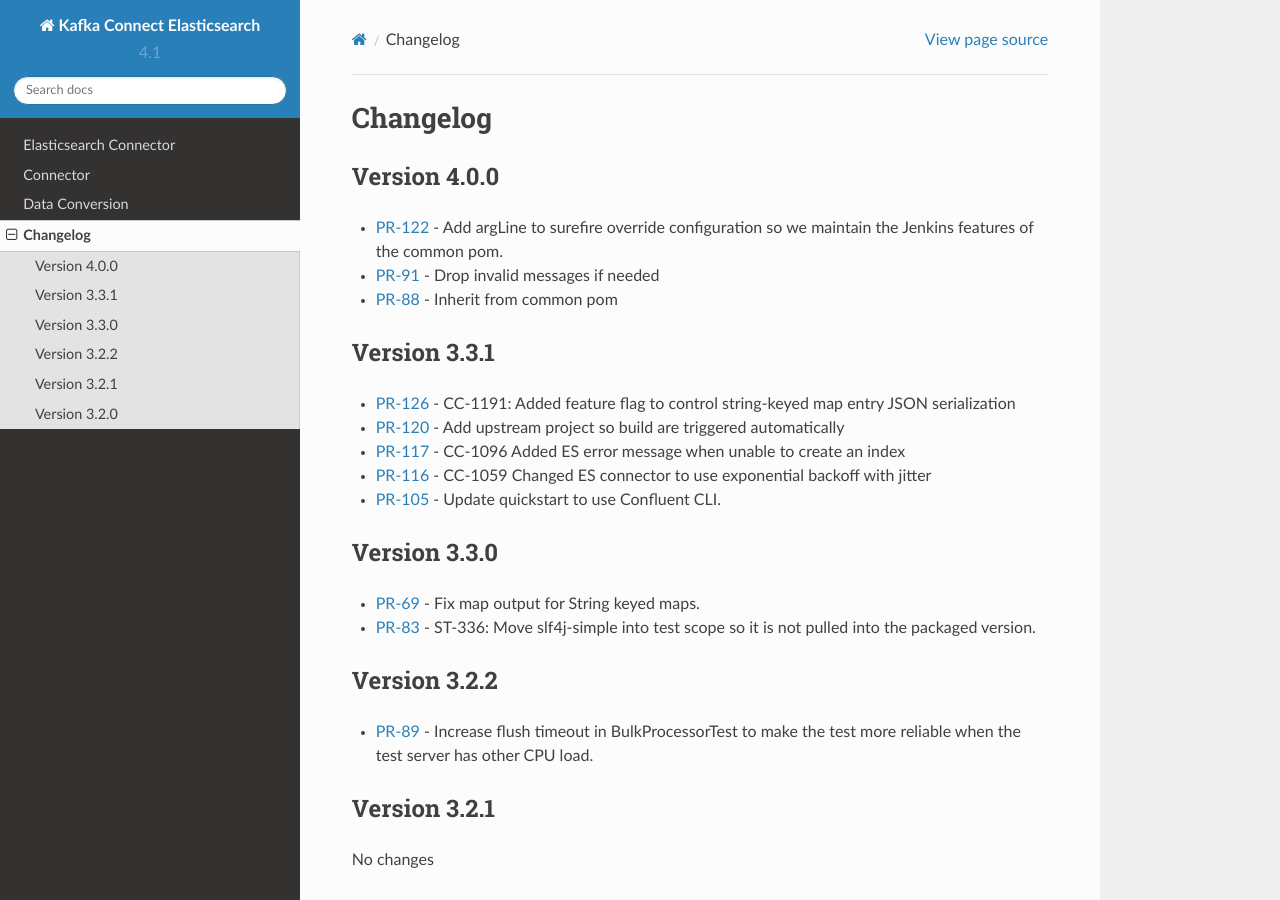
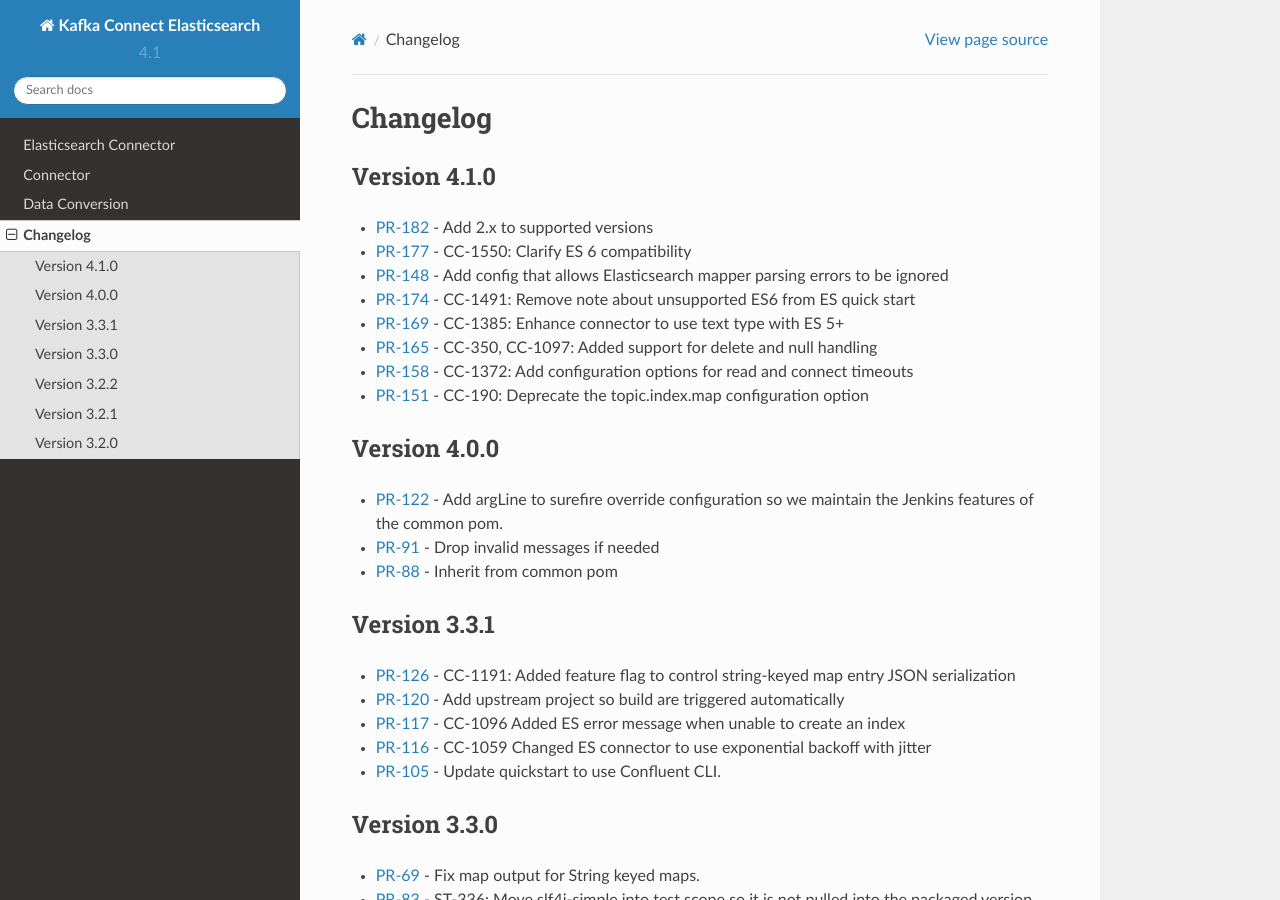
Before and after one commit to confluentinc/kafka-connect-elasticsearch, a Sphinx documentation site: the page built from docs/changelog.rst, in a window 1280 px wide and 900 px high. Built offline with Sphinx 7.4.7 and the Read the Docs theme 2.0.0, drawn with Linux system fonts in a browser that asks for light colours.

Commit message:
CC-1692: Updated release notes for 4.1.0

```diff
--- a/docs/changelog.rst
+++ b/docs/changelog.rst
@@ -2,6 +2,19 @@
 
 Changelog
 =========
+
+
+Version 4.1.0
+-------------
+
+* `PR-182 <https://github.com/confluentinc/kafka-connect-elasticsearch/pull/182>`_ - Add 2.x to supported versions
+* `PR-177 <https://github.com/confluentinc/kafka-connect-elasticsearch/pull/177>`_ - CC-1550: Clarify ES 6 compatibility
+* `PR-148 <https://github.com/confluentinc/kafka-connect-elasticsearch/pull/148>`_ - Add config that allows Elasticsearch mapper parsing errors to be ignored
+* `PR-174 <https://github.com/confluentinc/kafka-connect-elasticsearch/pull/174>`_ - CC-1491: Remove note about unsupported ES6 from ES quick start
+* `PR-169 <https://github.com/confluentinc/kafka-connect-elasticsearch/pull/169>`_ - CC-1385:  Enhance connector to use text type with ES 5+
+* `PR-165 <https://github.com/confluentinc/kafka-connect-elasticsearch/pull/165>`_ - CC-350, CC-1097: Added support for delete and null handling
+* `PR-158 <https://github.com/confluentinc/kafka-connect-elasticsearch/pull/158>`_ - CC-1372: Add configuration options for read and connect timeouts
+* `PR-151 <https://github.com/confluentinc/kafka-connect-elasticsearch/pull/151>`_ - CC-190: Deprecate the topic.index.map configuration option
 
 Version 4.0.0
 -------------
```
